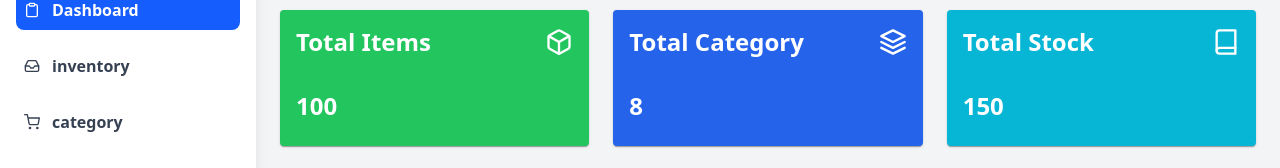
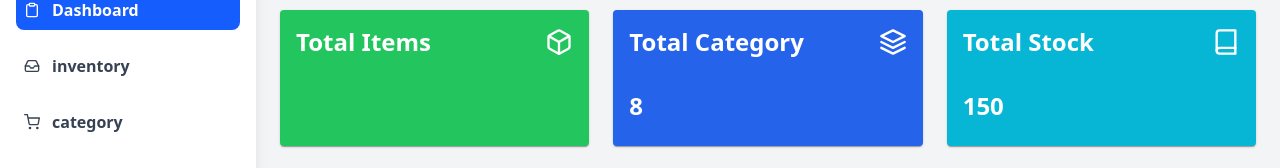
Before and after one commit to SakibFakir69/Dashboard-folder, a React (Vite) app: page /dashboard in a window 1280 px wide. Shown: the part 182-350 px from the top of the page. Built offline with nearby package versions, Linux system fonts and the light colour scheme; no server answers; sample sign-in values are in the browser's storage.

Commit message:
feat(dashboard) add total items on dashboard page

```diff
--- a/src/components/ui/SearchButton.jsx
+++ b/src/components/ui/SearchButton.jsx
@@ -5,7 +5,7 @@ import React from 'react'
 
 function SearchButton({title, onClick}) {
   return (
-    <button onClick={onClick} className='h-12  md:mt-0 bg-[#3B82F6]  rounded text-white md:w-44 md:w-36 md:text-xl md:font-semibold w-1/2  '>{title}</button>
+    <button onClick={onClick} className='h-12  md:mt-0 bg-blue-600  rounded text-white md:w-44 md:w-36 md:text-xl md:font-semibold w-1/2  '>{title}</button>
   )
 }
 
--- a/src/page/dashboard/inventory/DashboardStats.jsx
+++ b/src/page/dashboard/inventory/DashboardStats.jsx
@@ -1,10 +1,25 @@
 import { Paper } from "@mui/material";
-import React, { useState } from "react";
+import React, { useEffect, useState } from "react";
 import CardComponent from "../../../components/ui/CardComponent";
 import { FiBook, FiBox, FiLayers } from "react-icons/fi";
 import InventoryTable from "../../../components/ui/InventoryTable";
+import { useAllInventoryQuery } from "../../../redux/features/api";
 
 function DashboardStats() {
+
+  const {data:allInventory} = useAllInventoryQuery();
+
+  const [ totalItems , setTotalItems ] = useState("");
+
+  useEffect(()=>{
+
+    const total = allInventory?.reduce((acc, value)=> acc+ Number (value.number) , 0);
+    setTotalItems(total);
+
+  },[])
+
+
+
 
   const [inventoryList, setInventoryList] = useState([
     { name: "Headphone", category: "IT", priority: "High", number: 10 },
@@ -20,7 +35,7 @@ function DashboardStats() {
     <div className="w-full text-black p-4 md:p-6 flex flex-col justify-center -mr-10 h-screen">
       {/* Cards Section */}
       <section className="grid grid-cols-1 md:grid-cols-2 xl:grid-cols-3 gap-6 mb-6">
-        <CardComponent Icon={<FiBox size={28} />} number={100} title="Total Items" />
+        <CardComponent Icon={<FiBox size={28} />} number={totalItems} title="Total Items" />
         <CardComponent Icon={<FiLayers size={28} />} number={8} title="Total Category" />
         <CardComponent Icon={<FiBook size={28} />} number={150} title="Total Stock" />
       </section>
```
